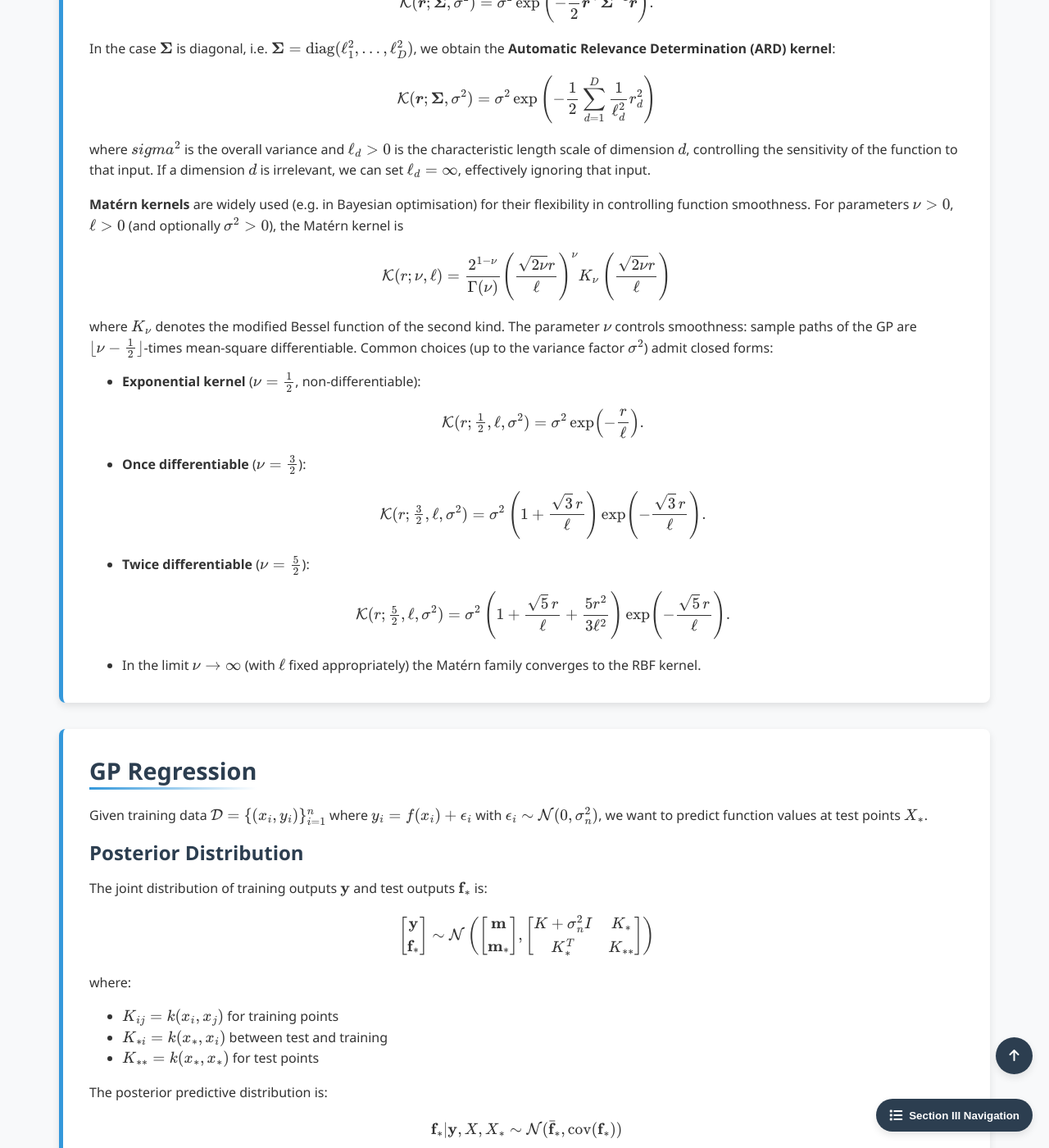
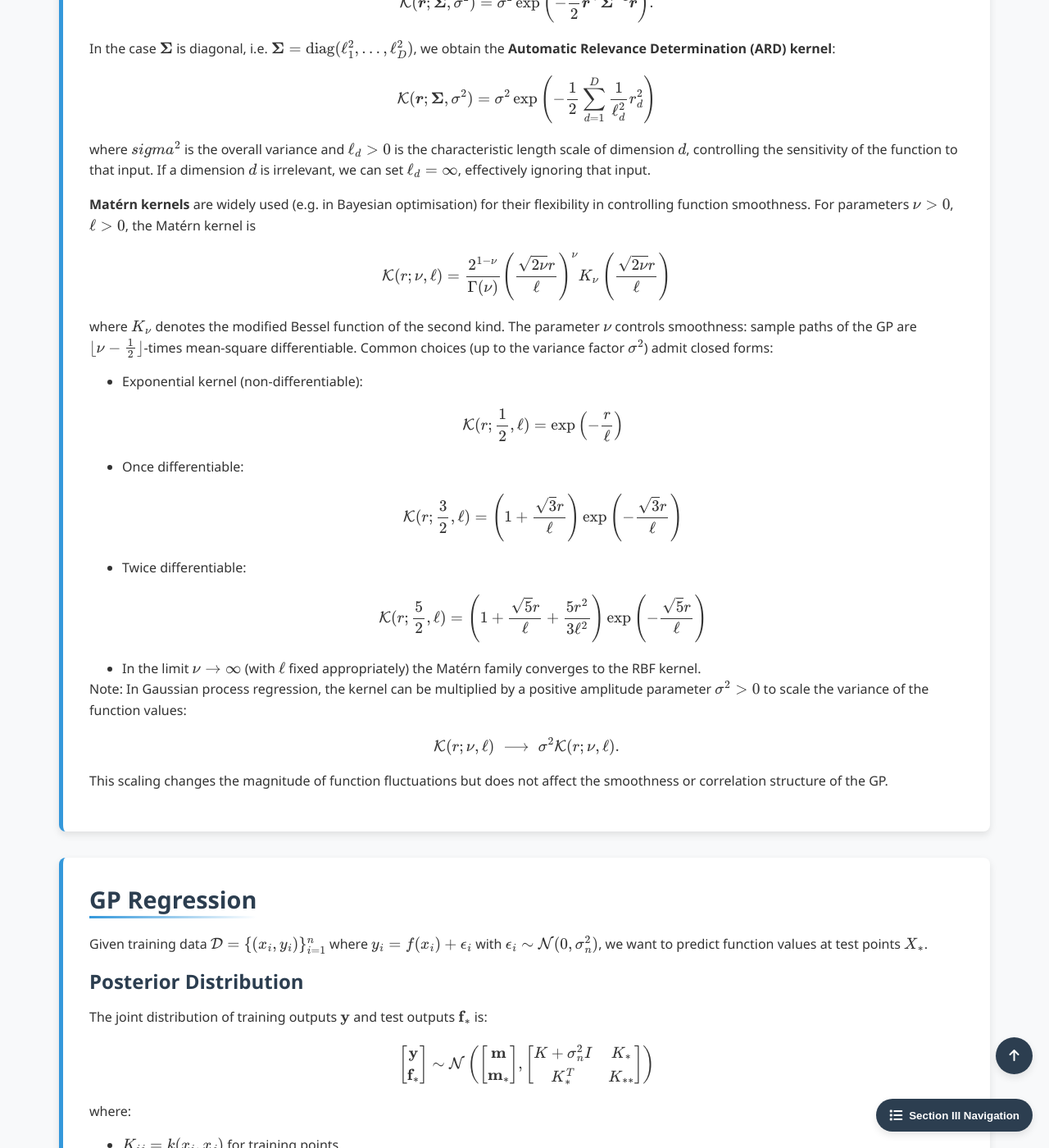
Before and after one commit to Yusukey01/yusukey01.github.io, a Jekyll site: the page built from Mathematics/Probability/gaussian_process.html, in a window 1280 px wide and 1400 px high, scrolled down 2490 px. Shown: the whole window at 82% size. Built offline with Jekyll 4.4.1, drawn with Linux system fonts in a browser that asks for light colours.

Commit message:
added Gaussian Process

```diff
--- a/Mathematics/Probability/gaussian_process.html
+++ b/Mathematics/Probability/gaussian_process.html
@@ -245,8 +245,7 @@ uses_python: true
 
                 <p>
                     <strong>Matérn kernels</strong> are widely used (e.g. in Bayesian optimisation) for their flexibility
-                    in controlling function smoothness. For parameters \(\nu>0\), \(\ell>0\) (and optionally \(\sigma^2>0\)),
-                    the Matérn kernel is
+                    in controlling function smoothness. For parameters \(\nu>0\), \(\ell>0\), the Matérn kernel is
                 </p>
                     \[
                     \mathcal{K}(r; \nu, \ell ) = \frac{2^{1-\nu}}{\Gamma(\nu)}\left(\frac{\sqrt{2\nu}r}{\ell}\right)^\nu
@@ -260,32 +259,32 @@ uses_python: true
                 </p>
 
                 <ul style="padding-left:40px;">
-                    <li>
-                        <strong>Exponential kernel</strong> (\(\nu=\tfrac{1}{2}\), non-differentiable):
+                    <li>Exponential kernel (non-differentiable):</li>
                     \[
-                        \mathcal{K}(r;\tfrac{1}{2},\ell,\sigma^2)=\sigma^2\exp\!\left(-\frac{r}{\ell}\right).
+                    \mathcal{K}(r; \frac{1}{2}, \ell )  = \exp \left(- \frac{r}{\ell}\right)
                     \]
-                    </li>
-                    <li>
-                        <strong>Once differentiable</strong> (\(\nu=\tfrac{3}{2}\)):
+                    <li>Once differentiable:</li>
                     \[
-                        \mathcal{K}(r;\tfrac{3}{2},\ell,\sigma^2)=\sigma^2\left(1+\frac{\sqrt{3}\,r}{\ell}\right)
-                        \exp\!\left(-\frac{\sqrt{3}\,r}{\ell}\right).
+                    \mathcal{K}(r; \frac{3}{2}, \ell )  = \left(1 + \frac{\sqrt{3}r}{\ell}\right)\exp \left(- \frac{\sqrt{3}r}{\ell}\right)
                     \]
-                    </li>
-                    <li>
-                        <strong>Twice differentiable</strong> (\(\nu=\tfrac{5}{2}\)):
+                    <li>Twice differentiable:</li>
                     \[
-                        \mathcal{K}(r;\tfrac{5}{2},\ell,\sigma^2)=\sigma^2\left(1+\frac{\sqrt{5}\,r}{\ell}
-                        +\frac{5r^2}{3\ell^2}\right)\exp\!\left(-\frac{\sqrt{5}\,r}{\ell}\right).
+                    \mathcal{K}(r; \frac{5}{2}, \ell )  = \left(1 + \frac{\sqrt{5}r}{\ell} + \frac{5r^2}{3\ell^2}\right)\exp \left(- \frac{\sqrt{5}r}{\ell}\right)
                     \]
-                    </li>
                     <li>
                         In the limit \(\nu\to\infty\) (with \(\ell\) fixed appropriately) the Matérn family converges
                         to the RBF kernel.
                     </li>
                 </ul>
-
+                <p>
+                    Note: In Gaussian process regression, the kernel can be multiplied by a positive amplitude
+                    parameter \(\sigma^2 > 0\) to scale the variance of the function values:
+                    \[
+                    \mathcal{K}(r;\nu,\ell) \;\longrightarrow\; \sigma^2 \mathcal{K}(r;\nu,\ell).
+                    \]
+                    This scaling changes the magnitude of function fluctuations but does not affect the smoothness or
+                    correlation structure of the GP.
+                </p>
             </section>
 
             <section id="regression" class="section-content">
```
Lines whose indentation alone changed are shown as unchanged.
